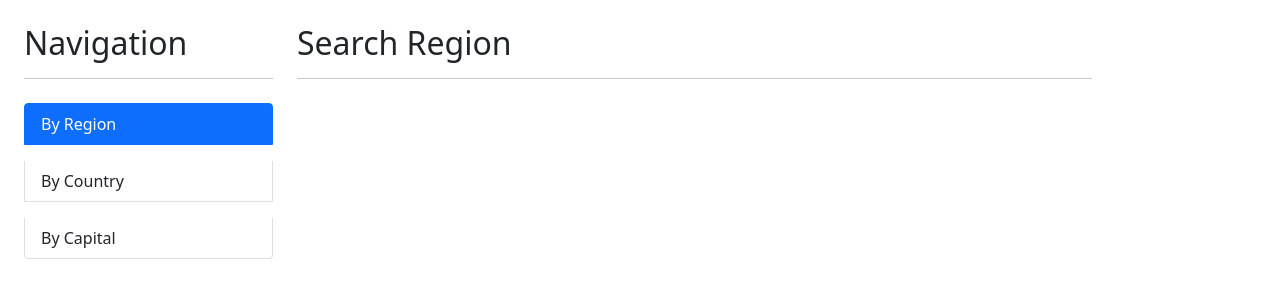
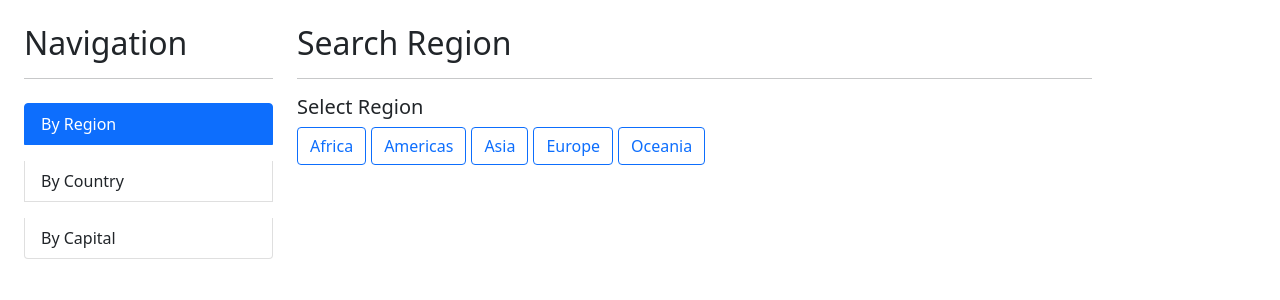
Before and after one commit to EmanuelTejada032/countrys-app, an Angular app: page / in a window 1280 px wide. Shown: the top 300 px of the page. Built offline with nearby package versions, Linux system fonts and the light colour scheme.

Commit message:
Add select region options, apply class only to active button

```diff
--- a/src/app/country/pages/by-region/by-region.component.html
+++ b/src/app/country/pages/by-region/by-region.component.html
@@ -1,2 +1,14 @@
-<h2>Search Region</h2>
+<h2>Search Region <span>{{activeRegion | titlecase}}</span></h2>
 <hr>
+
+<h5>Select Region</h5>
+
+<div class="row">
+    <div class="col">
+        <button *ngFor="let region of regions"
+                [class]="getCssClass(region)"
+                (click)="activateRegion(region)">
+            {{region | titlecase}}
+        </button>
+    </div>
+</div>
--- a/src/app/country/pages/by-region/by-region.component.ts
+++ b/src/app/country/pages/by-region/by-region.component.ts
@@ -4,9 +4,23 @@ import { Component } from '@angular/core';
 @Component({
   selector: 'app-by-region',
   templateUrl: './by-region.component.html',
-  styles: [
-  ]
+  styles: [`
+    button{
+      margin-right: 5px;
+    }
+  `]
 })
 export class ByRegionComponent{
 
+  regions: string[] = [ 'Africa', 'Americas', 'Asia', 'Europe', 'Oceania'];
+  activeRegion: string = '';
+
+  getCssClass( region: string): string {
+    return (region === this.activeRegion) ? 'btn btn-primary' : 'btn btn-outline-primary'
+  }
+
+  activateRegion(region: string){
+    this.activeRegion = region;
+  }
+
 }
```
